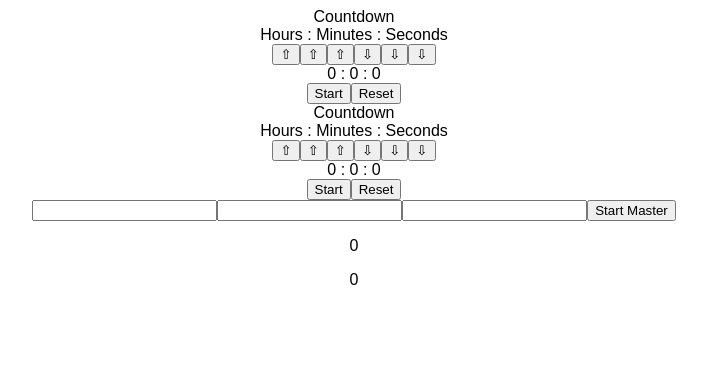
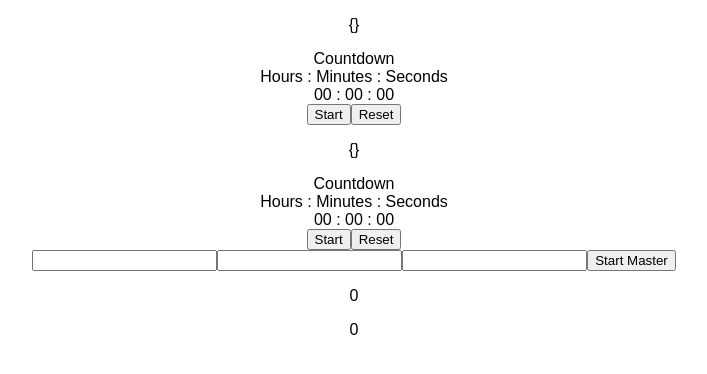
Before and after one commit to pschippe/EventClock-FE, a React (Create React App) app: page / in a window 1280 px wide. Shown: the top 374 px of the page, without its empty margins (286-993 px from the left). Built offline with nearby package versions, Linux system fonts and the light colour scheme.

Commit message:
Adding functionality for calling time to individual timers as well as adding redux to the project library

```diff
--- a/package.json
+++ b/package.json
@@ -8,7 +8,10 @@
     "node-sass": "^4.12.0",
     "react": "16.8.6",
     "react-dom": "16.8.6",
-    "react-scripts": "3.0.1"
+    "react-redux": "^7.1.0",
+    "react-scripts": "3.0.1",
+    "redux": "^4.0.4",
+    "redux-logger": "^3.0.6"
   },
   "devDependencies": {
     "typescript": "3.3.3"
--- a/src/App.js
+++ b/src/App.js
@@ -17,6 +17,7 @@ class App extends React.Component {
     indvTimer: 0,
     allTimers: 0,
     currentTime: 0,
+    masterStart: false
   };
 
   setTimer = timeObj => {
@@ -28,7 +29,8 @@ class App extends React.Component {
 
   startAll = timeObj => {
     this.setState({
-      allTimers: `${timeObj.inputHrs}:${timeObj.inputMin}:${timeObj.inputSec}`
+      allTimers: `${timeObj.inputHrs}:${timeObj.inputMin}:${timeObj.inputSec}`,
+      masterStart: true
     });
   };
 
@@ -38,10 +40,23 @@ class App extends React.Component {
     this.setState({ timers: timersArray });
   };
 
+  resetMaster = () => {
+    this.setState({
+      masterStart: false
+    })
+  }
+
   render() {
     const rmClocks = this.state.timers.map((timers, index) => {
       return (
-        <Countdown id={timers.id} time={timers.time} key={index} index={index} />
+        <Countdown
+          id={timers.id}
+          time={this.state.currentTime}
+          masterStart={this.state.masterStart}
+          resetMasterCallback={this.resetMaster}
+          key={index}
+          index={index}
+        />
       );
     });
     return (
--- a/src/components/Countdown.js
+++ b/src/components/Countdown.js
@@ -7,15 +7,45 @@ class Countdown extends Component {
     timerTime: 0,
     inputHrs: 0,
     inputMin: 0,
-    inputSec: 0
+    inputSec: 0,
+    pulledTime: {}
   };
+
+  preStart = () => {
+    this.setState({
+      pulledTime: this.props.time,
+      timerTime: this.convertTime(this.props.time)
+    }, () => {
+      window.setTimeout(() => {this.startTimer()}, 2000);
+      console.log(this.state.timerTime);
+    })
+    console.log(this.props.time);
+  }
+
+  convertTime(timeObj) {
+    let finalTime = 0;
+    if (timeObj.inputHrs > 0) {
+      const hoursToMills = 1000 * 60 * 60;
+      finalTime = finalTime + (timeObj.inputHrs * hoursToMills);
+    }
+    if (timeObj.inputMin > 0) {
+      const minutesToMills = 1000 * 60;
+      finalTime = finalTime + (timeObj.inputMin * minutesToMills);
+    }
+    if (timeObj.inputSec > 0) {
+      const secondsToMills = 1000;
+      finalTime = finalTime + (timeObj.inputSec * secondsToMills);
+    }
+    return finalTime;
+  }
 
   startTimer = () => {
     this.setState({
       timerOn: true,
-      timerTime: this.state.timerTime,
+      // timerTime: this.state.timerTime,
       timerStart: this.state.timerTime
     });
+    console.log(this.state.timerStart);
     this.timer = setInterval(() => {
       const newTime = this.state.timerTime - 10;
       if (newTime >= 0) {
@@ -43,59 +73,33 @@ class Countdown extends Component {
     // }
   };
 
-  adjustTimer = input => {
-    const { timerTime, timerOn } = this.state;
-    const max = 216000000;
-
-    if (!timerOn) {
-      if (input === "incHours" && timerTime + 3600000 < max) {
-        this.setState({ timerTime: timerTime + 3600000 });
-      } else if (input === "decHours" && timerTime - 3600000 >= 0) {
-        this.setState({ timerTime: timerTime - 3600000 });
-      } else if (input === "incMinutes" && timerTime + 60000 < max) {
-        this.setState({ timerTime: timerTime + 60000 });
-      } else if (input === "decMinutes" && timerTime - 60000 >= 0) {
-        this.setState({ timerTime: timerTime - 60000 });
-      } else if (input === "incSeconds" && timerTime + 1000 < max) {
-        this.setState({ timerTime: timerTime + 1000 });
-      } else if (input === "decSeconds" && timerTime - 1000 >= 0) {
-        this.setState({ timerTime: timerTime - 1000 });
-      }
-    }
-  };
+  startForMaster() {
+    this.props.resetMasterCallback();
+    this.preStart();
+  }
 
   render() {
-    const { timerTime, timerStart, timerOn } = this.state;
+    let { timerTime, timerStart, timerOn } = this.state;
+
+    if (this.props.masterStart === true) {
+      this.startForMaster();
+    }
+
     let seconds = ("0" + (Math.floor((timerTime / 1000) % 60) % 60)).slice(-2);
     let minutes = ("0" + Math.floor((timerTime / 60000) % 60)).slice(-2);
     let hours = ("0" + Math.floor((timerTime / 3600000) % 60)).slice(-2);
 
     return (
       <div className="Countdown">
+        <p>{JSON.stringify(this.state.pulledTime)}</p>
         <div className="Countdown-header">Countdown</div>
         <div className="Countdown-label">Hours : Minutes : Seconds</div>
-        <div className="Countdown-display">
-          <button onClick={() => this.adjustTimer("incHours")}>&#8679;</button>
-          <button onClick={() => this.adjustTimer("incMinutes")}>
-            &#8679;
-          </button>
-          <button onClick={() => this.adjustTimer("incSeconds")}>
-            &#8679;
-          </button>
-          <button onClick={() => this.adjustTimer("decHours")}>&#8681;</button>
-          <button onClick={() => this.adjustTimer("decMinutes")}>
-            &#8681;
-          </button>
-          <button onClick={() => this.adjustTimer("decSeconds")}>
-            &#8681;
-          </button>
-        </div>
         <div className="Countdown-time">
-          {this.state.inputHrs} : {this.state.inputMin} : {this.state.inputSec}
+          {hours} : {minutes} : {seconds}
         </div>
         {timerOn === false &&
           (timerStart === 0 || timerTime === timerStart) && (
-            <button onClick={this.startTimer}>Start</button>
+            <button onClick={this.preStart}>Start</button>
           )}
         {timerOn === true && timerTime >= 1000 && (
           <button onClick={this.stopTimer}>Stop</button>
--- a/src/components/TimerInput.js
+++ b/src/components/TimerInput.js
@@ -9,7 +9,7 @@ class TimerInput extends Component {
 
   changeInputTime = (event, timeKey) => {
     const newState = this.state;
-    newState[timeKey] = event.target.value;
+    newState[timeKey] = parseInt(event.target.value);
     this.setState(newState);
     this.props.setTimer(newState);
   };
--- a/src/index.js
+++ b/src/index.js
@@ -1,7 +1,12 @@
 import React from "react";
 import ReactDom from "react-dom";
+import { createStore, applyMiddleware } from 'redux';
+import { Provider } from 'react-redux';
+import logger from 'redux-logger';
 import App from "./App";
 import "./styles.scss";
+
+
 
 // ========================================
 
```
Also changed, not shown: 1 other file (tests, documents, lock files or other folders).
